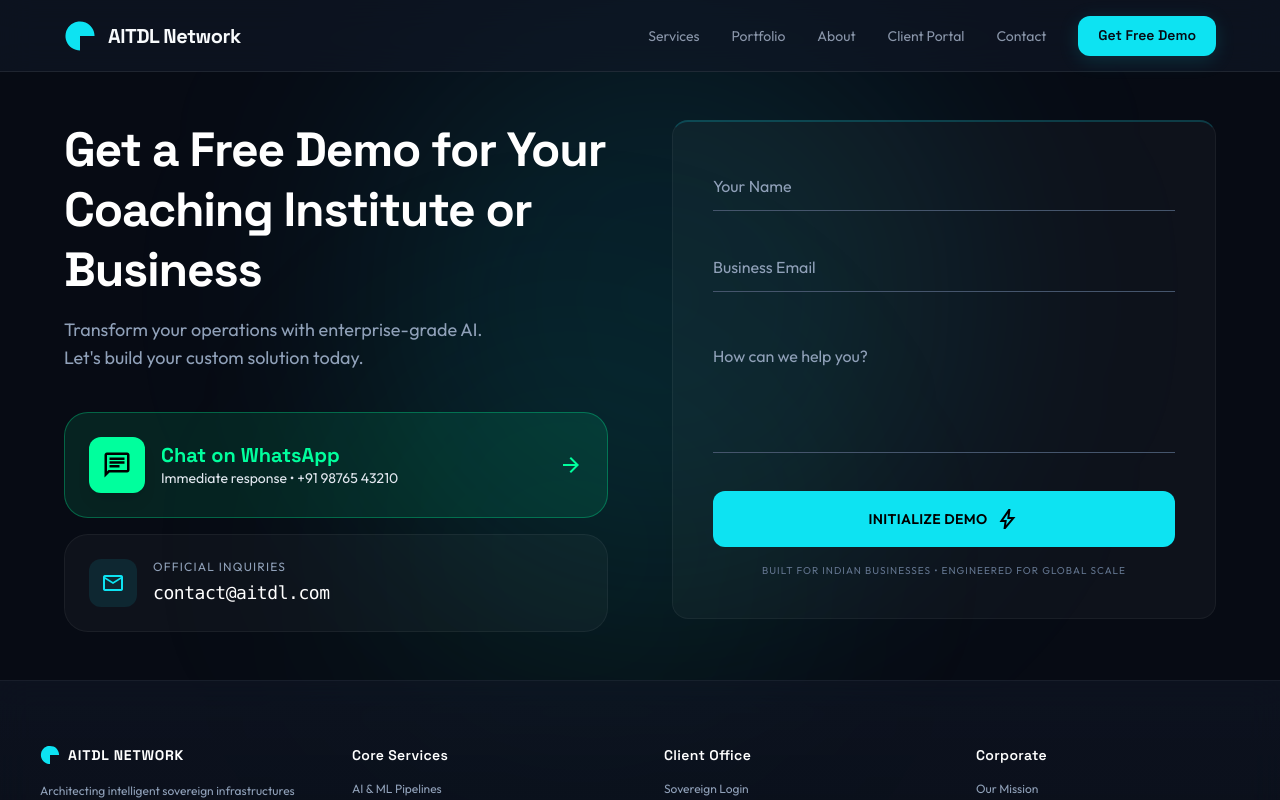
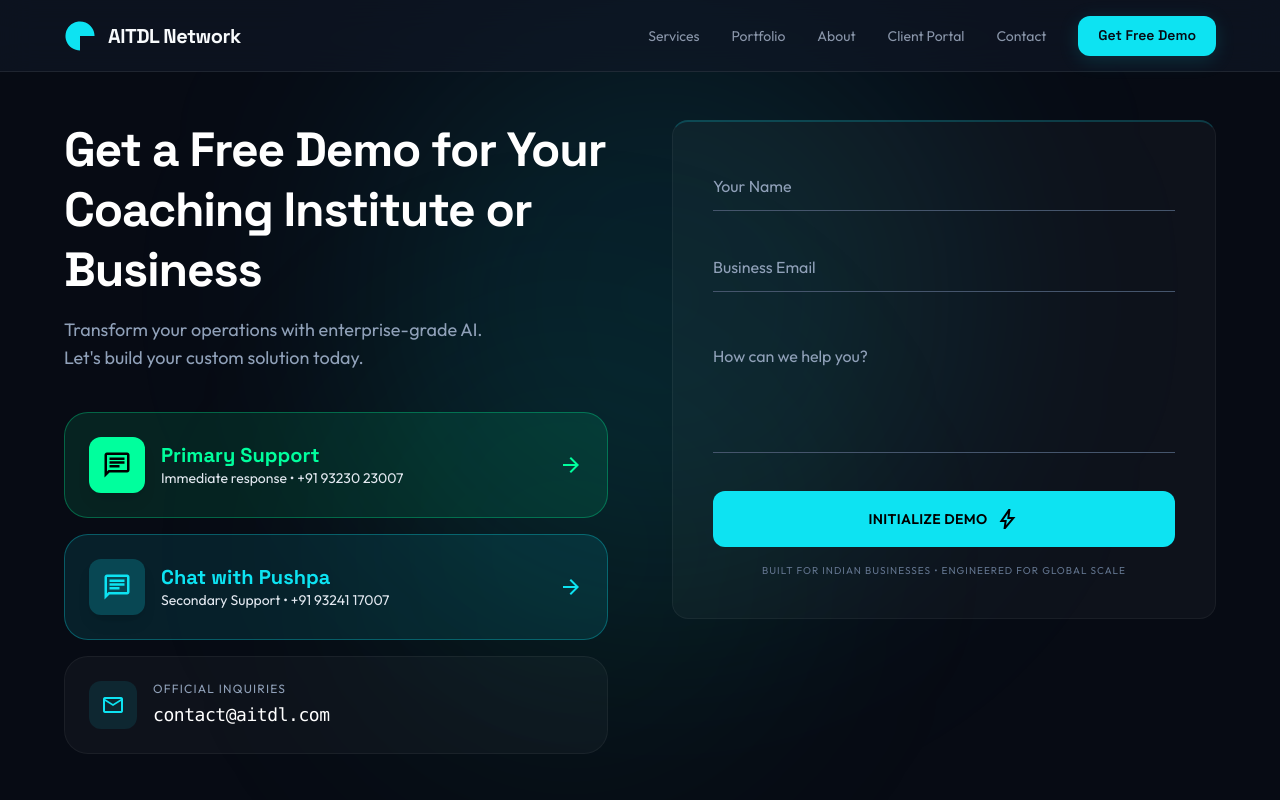
Before and after one commit to aitdlnetwork/aitdlNetwork, a Next.js app in the folder frontend/: page /contact in a window 1280 px wide. Shown: the top 800 px of the page. Built offline with nearby package versions, Linux system fonts and the light colour scheme.

Commit message:
feat: add explicit WhatsApp support numbers nodes

```diff
--- a/frontend/src/app/contact/page.tsx
+++ b/frontend/src/app/contact/page.tsx
@@ -30,7 +30,7 @@
 
     // Dynamic WhatsApp Pre-fill Link forwarding for static setup
     const message = `Hi AITDL Network,%0A%0AI would like to request a demo.%0A*Name:* ${formData.name}%0A*Email:* ${formData.email}%0A*Message:* ${formData.project}`;
-    const whatsappUrl = `https://wa.me/919876543210?text=${message}`; // Replace with actual company number
+    const whatsappUrl = `https://wa.me/919323023007?text=${message}`;
 
     setTimeout(() => {
       setIsSubmitting(false);
@@ -55,17 +55,30 @@
             </p>
           </div>
           <div className="flex flex-col gap-4">
-            <a className="w-full rounded-xl p-6 flex items-center justify-between bg-[#00FF9D]/10 border border-[#00FF9D]/30 transition-all hover:bg-[#00FF9D]/20 group relative overflow-hidden" href="https://wa.me/919876543210" target="_blank" rel="noreferrer">
+            <a className="w-full rounded-xl p-6 flex items-center justify-between bg-[#00FF9D]/10 border border-[#00FF9D]/30 transition-all hover:bg-[#00FF9D]/20 group relative overflow-hidden" href="https://wa.me/919323023007" target="_blank" rel="noreferrer">
               <div className="flex items-center gap-4 relative z-10">
                 <div className="w-14 h-14 rounded-lg bg-[#00FF9D] flex items-center justify-center text-black shadow-lg">
                   <span className="material-symbols-outlined scale-125">chat</span>
                 </div>
                 <div className="text-left">
-                  <h2 className="text-[#00FF9D] text-xl font-bold leading-tight">Chat on WhatsApp</h2>
-                  <p className="text-slate-200 text-sm font-body font-medium">Immediate response • +91 98765 43210</p>
+                  <h2 className="text-[#00FF9D] text-xl font-bold leading-tight">Primary Support</h2>
+                  <p className="text-slate-200 text-sm font-body font-medium">Immediate response • +91 93230 23007</p>
                 </div>
               </div>
               <span className="material-symbols-outlined text-[#00FF9D] group-hover:translate-x-2 transition-transform relative z-10 text-3xl">arrow_forward</span>
+            </a>
+
+            <a className="w-full rounded-xl p-6 flex items-center justify-between bg-primary/10 border border-primary/30 transition-all hover:bg-primary/20 group relative overflow-hidden" href="https://wa.me/919324117007" target="_blank" rel="noreferrer">
+              <div className="flex items-center gap-4 relative z-10">
+                <div className="w-14 h-14 rounded-lg bg-primary/20 flex items-center justify-center text-primary shadow-lg">
+                  <span className="material-symbols-outlined scale-125">chat</span>
+                </div>
+                <div className="text-left">
+                  <h2 className="text-primary text-xl font-bold leading-tight">Chat with Pushpa</h2>
+                  <p className="text-slate-200 text-sm font-body font-medium">Secondary Support • +91 93241 17007</p>
+                </div>
+              </div>
+              <span className="material-symbols-outlined text-primary group-hover:translate-x-2 transition-transform relative z-10 text-3xl">arrow_forward</span>
             </a>
 
             <div className="glass-card rounded-xl p-6 flex items-center gap-4 transition-all hover:border-primary/50 group">
--- a/frontend/src/app/page.tsx
+++ b/frontend/src/app/page.tsx
@@ -116,7 +116,7 @@
       </section>
 
       {/* Floating WhatsApp */}
-      <a aria-label="Chat on WhatsApp" className="fixed bottom-6 right-6 z-[60] size-14 bg-whatsapp text-white rounded-full flex items-center justify-center shadow-lg hover:scale-110 transition-transform duration-300" href="https://wa.me/1234567890">
+      <a aria-label="Chat on WhatsApp" className="fixed bottom-6 right-6 z-[60] size-14 bg-whatsapp text-white rounded-full flex items-center justify-center shadow-lg hover:scale-110 transition-transform duration-300" href="https://wa.me/919323023007">
         <svg className="size-8" fill="currentColor" viewBox="0 0 24 24" xmlns="http://www.w3.org/2000/svg">
           <path d="M17.472 14.382c-.297-.149-1.758-.867-2.03-.967-.273-.099-.471-.148-.67.15-.197.297-.767.966-.94 1.164-.173.199-.347.223-.644.075-.297-.15-1.255-.463-2.39-1.475-.883-.788-1.48-1.761-1.653-2.059-.173-.297-.018-.458.13-.606.134-.133.298-.347.446-.52.149-.174.198-.298.298-.497.099-.198.05-.371-.025-.52-.075-.149-.669-1.612-.916-2.207-.242-.579-.487-.5-.669-.51-.173-.008-.371-.01-.57-.01-.198 0-.52.074-.792.372-.272.297-1.04 1.016-1.04 2.479 0 1.462 1.065 2.875 1.213 3.074.149.198 2.096 3.2 5.077 4.487.709.306 1.262.489 1.694.625.712.227 1.36.195 1.871.118.571-.085 1.758-.719 2.006-1.413.248-.694.248-1.289.173-1.413-.074-.124-.272-.198-.57-.347m-5.421 7.403h-.004a9.87 9.87 0 01-5.031-1.378l-.361-.214-3.741.982.998-3.648-.235-.374a9.86 9.86 0 01-1.51-5.26c.001-5.45 4.436-9.884 9.888-9.884 2.64 0 5.122 1.03 6.988 2.898a9.825 9.825 0 012.893 6.994c-.003 5.45-4.437 9.884-9.885 9.884m8.413-18.297A11.815 11.815 0 0012.05 0C5.495 0 .16 5.335.157 11.892c0 2.096.547 4.142 1.588 5.945L.057 24l6.305-1.654a11.882 11.882 0 005.683 1.448h.005c6.554 0 11.89-5.335 11.893-11.893a11.821 11.821 0 00-3.48-8.413Z"></path>
         </svg>
```
